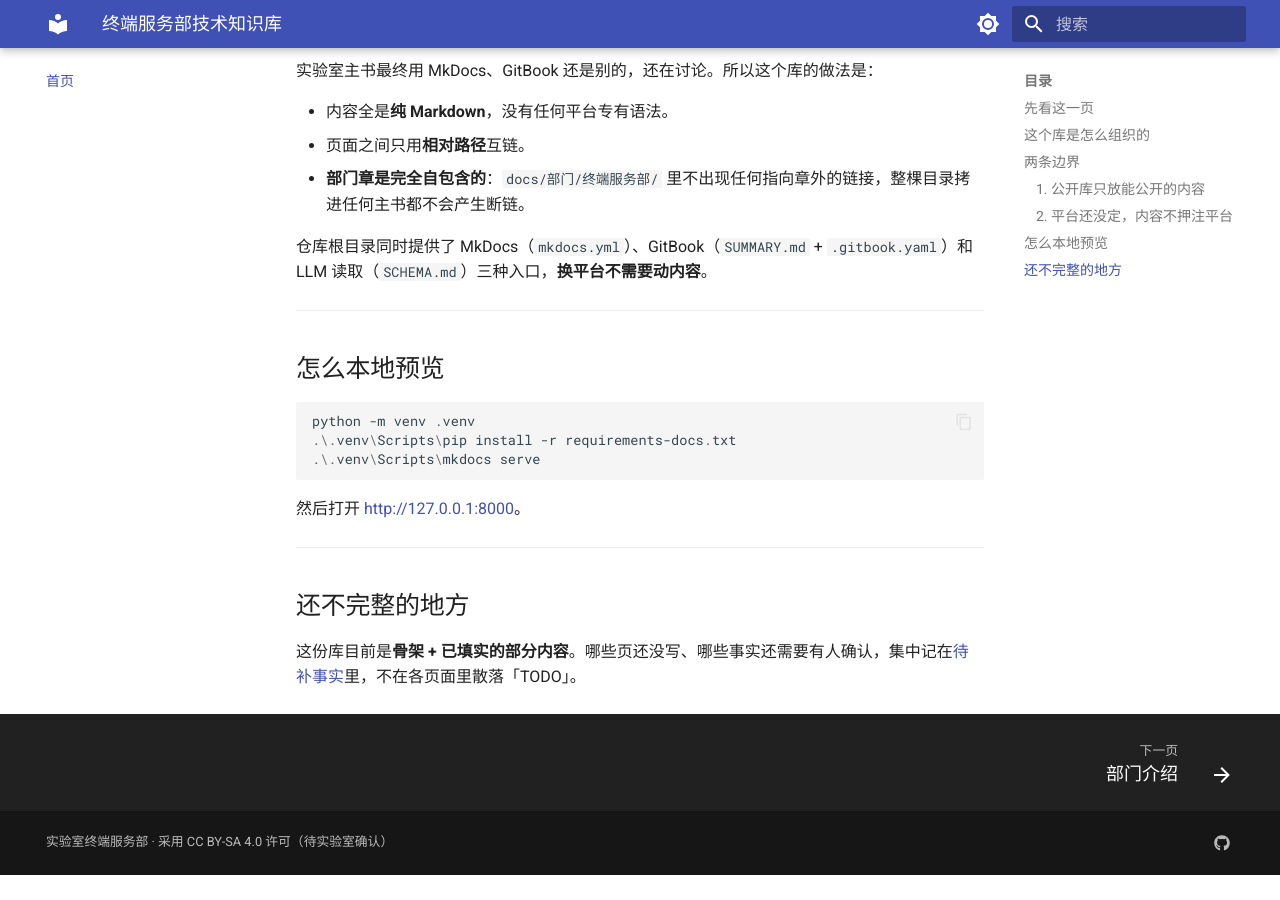
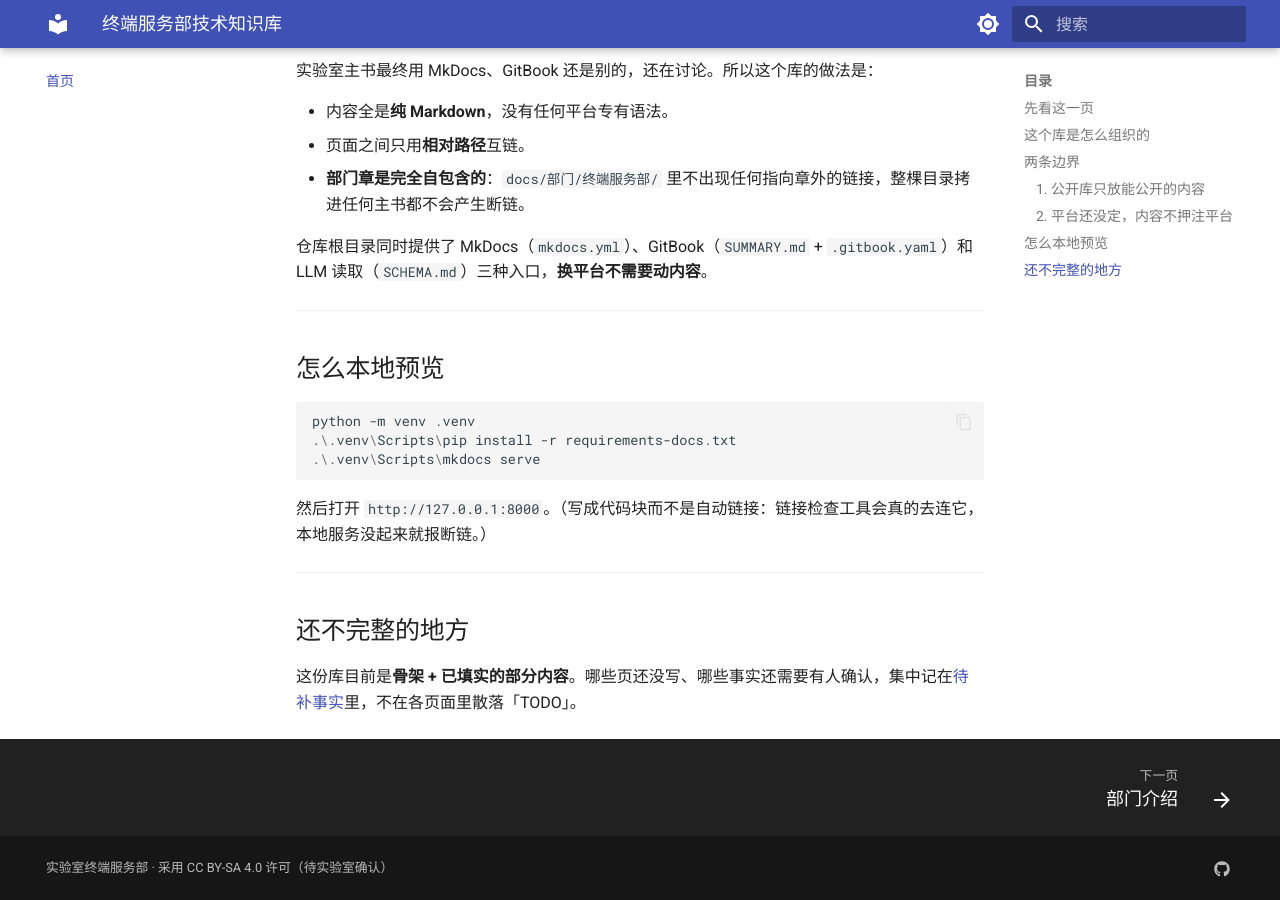
Before and after one commit to publieople/lab-terminal-service, an MkDocs documentation site: the page built from docs/index.md, in a window 1280 px wide and 900 px high, scrolled down 1488 px. Built offline with MkDocs 1.6.1 and Material for MkDocs 9.7.7, drawn with Linux system fonts in a browser that asks for light colours; before the commit the page ends 2363 px from its top, so only the background shows below that; part of the change alters nothing that is shown.

````diff
--- a/docs/index.md
+++ b/docs/index.md
@@ -76,7 +76,7 @@ python -m venv .venv
 .\.venv\Scripts\mkdocs serve
 ```
 
-然后打开 <http://127.0.0.1:8000>。
+然后打开 `http://127.0.0.1:8000`。（写成代码块而不是自动链接：链接检查工具会真的去连它，本地服务没起来就报断链。）
 
 ---
 
````
Also changed, not shown: _templates/历史与交接模板.md (+1 -1 lines), _templates/项目复盘模板.md (+1 -1 lines), 3 other files.
